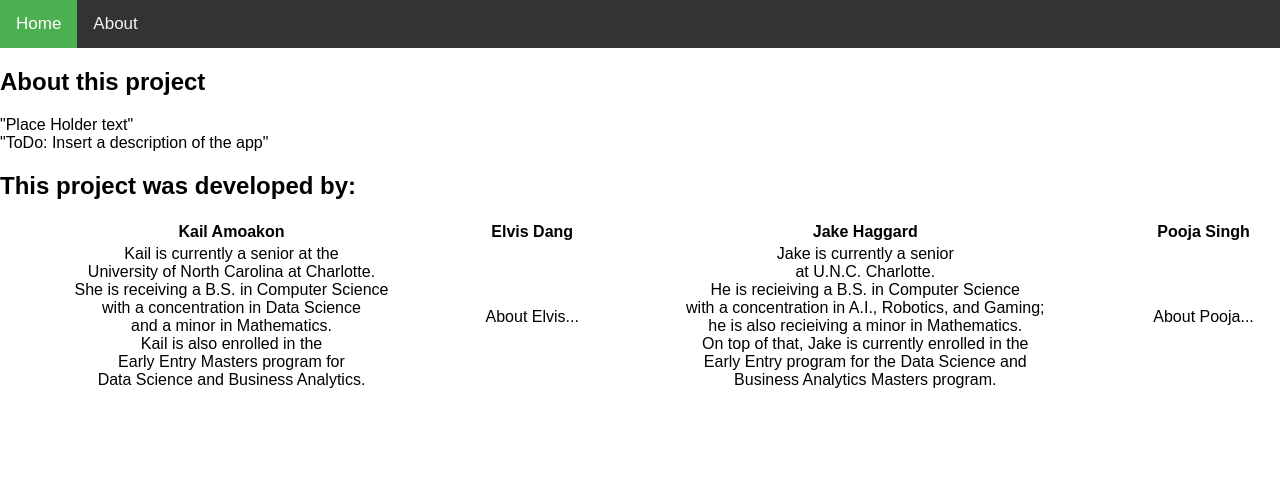
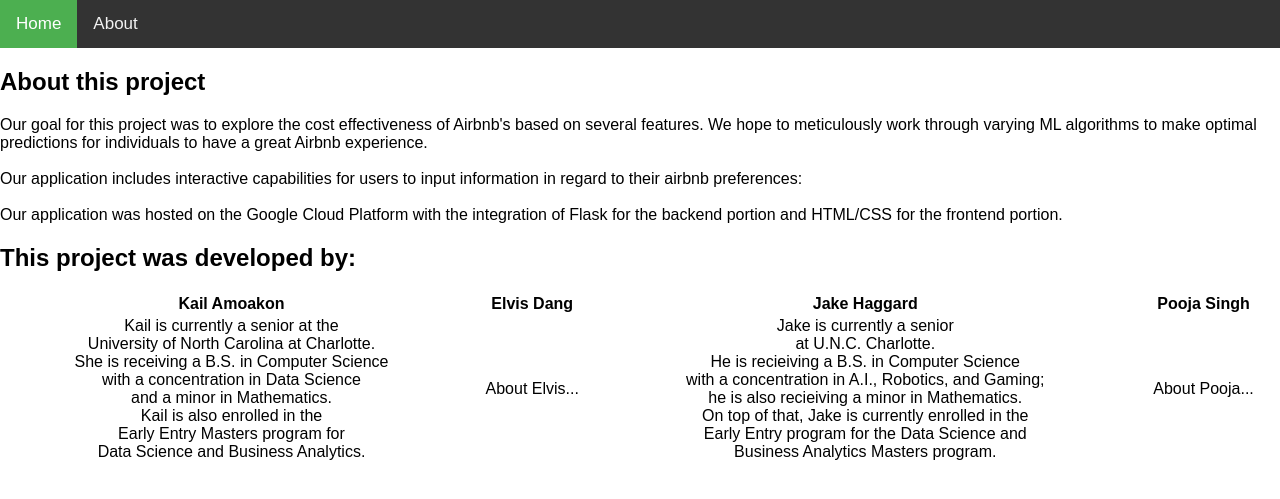
Before and after one commit to ps11061601/CCProject, a Flask app: page /About in a window 1280 px wide. Shown: the top 499 px of the page. Run offline with Flask 2, Linux system fonts and the light colour scheme.

Commit message:
About page and design update

```diff
--- a/requirements.txt
+++ b/requirements.txt
@@ -1,9 +1,9 @@
-pylint==2.4.4
+pylint
 nbval==0.9.5
 Flask==1.1.1
 docker-compose==1.25.4
-pandas==1.0.1
+pandas
 sklearn==0.0
 joblib==0.14.1
 wtforms==2.2.1
-locust==0.0
+locust
--- a/templates/about.html
+++ b/templates/about.html
@@ -48,8 +48,11 @@
 <div style="padding-left:0px">
 <h2>About this project</h2>
 <p>
-    "Place Holder text"<br>
-    "ToDo: Insert a description of the app"<br>
+    Our goal for this project was to explore the cost effectiveness of Airbnb's based on several features. We hope to meticulously work through varying ML algorithms to make optimal predictions for individuals to have a great Airbnb experience.<br>
+    <br>
+    Our application includes interactive capabilities for users to input information in regard to their airbnb preferences: <br>
+    <br>
+    Our application was hosted on the Google Cloud Platform with the integration of Flask for the backend portion and HTML/CSS for the frontend portion. <br>
 </p>
 
 <h2>This project was developed by:</h2>
@@ -68,8 +71,8 @@
         with a concentration in Data Science <br>
         and a minor in Mathematics. <br>
         Kail is also enrolled in the <br>
-        Early Entry Masters program for<br>
-        Data Science and Business Analytics.<br>
+        Early Entry Masters program for <br>
+        Data Science and Business Analytics. <br>
     </td>
     <td>
         About Elvis...<br>
```
Also changed, not shown: templates/home.html (+6 -4 lines).
